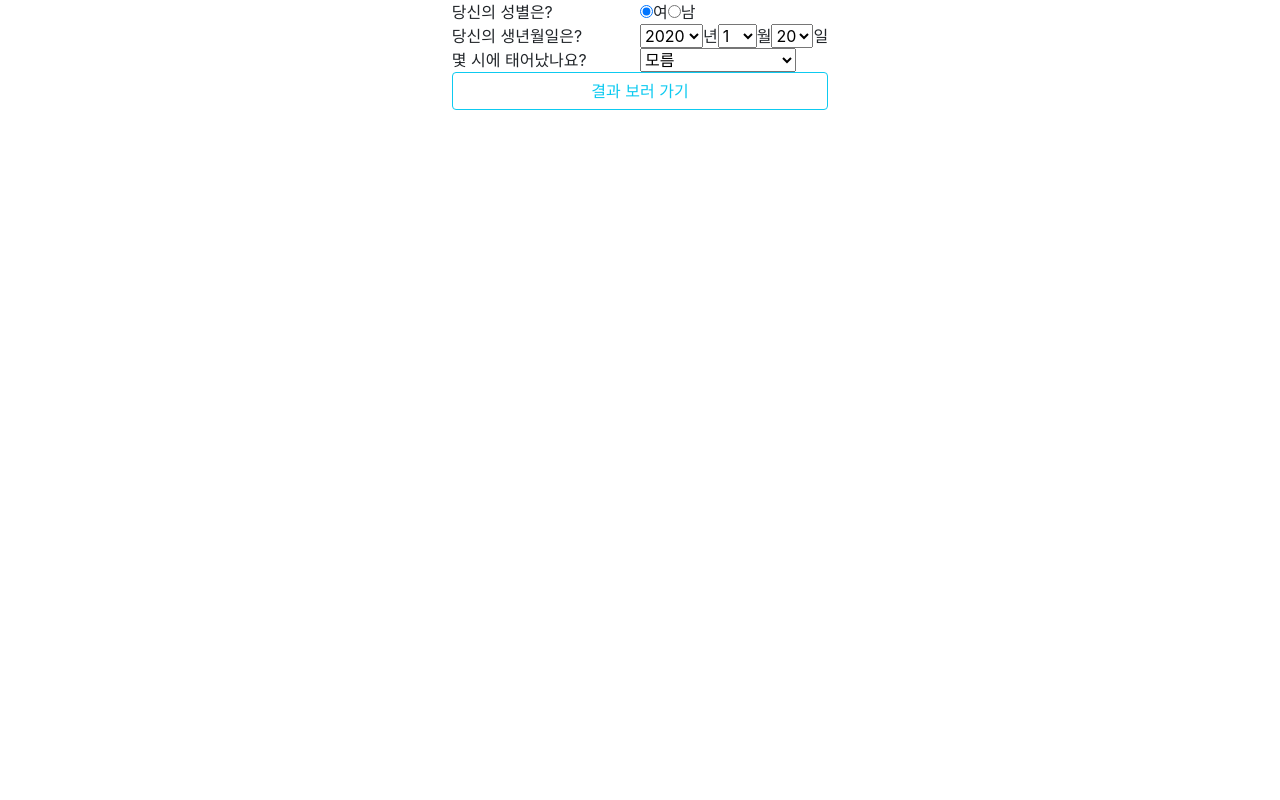
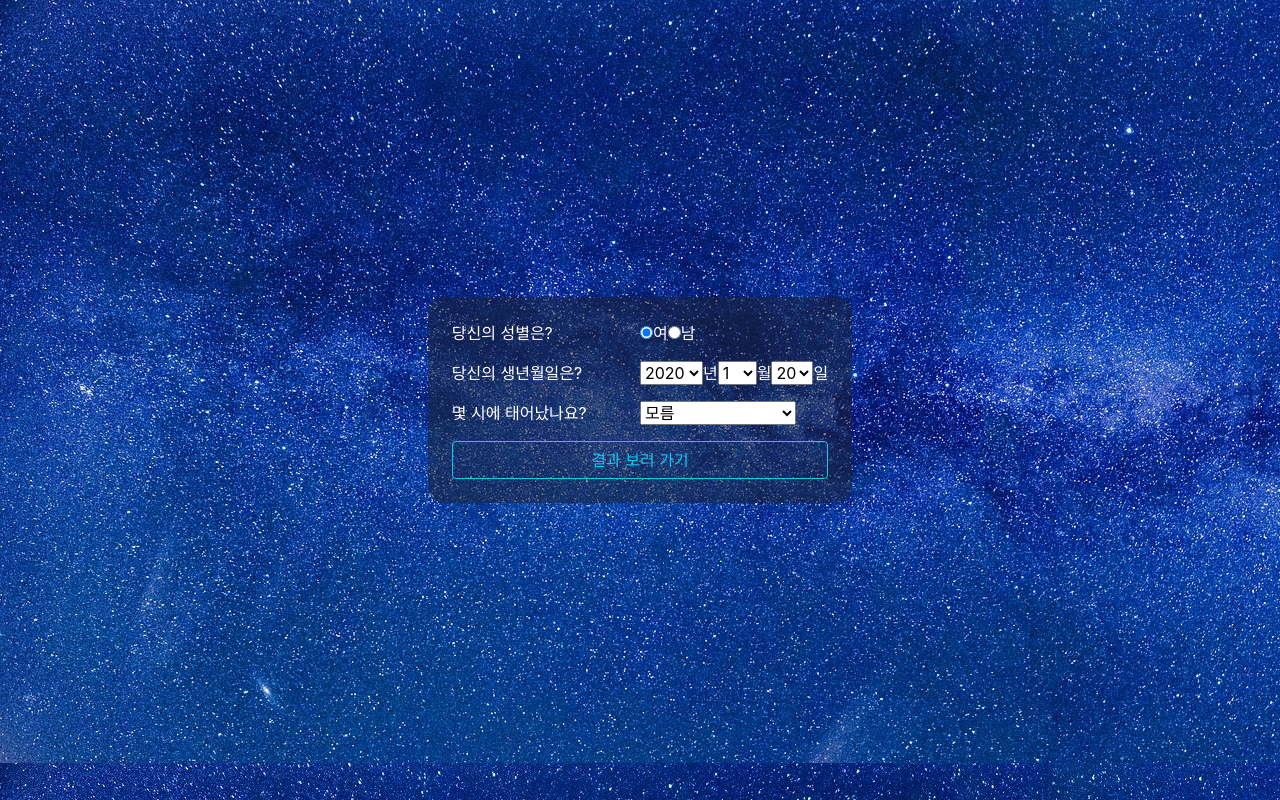
Before and after one commit to seohyun319/SOTD, a React (Create React App) app: page / in a window 1280 px wide. Built offline with nearby package versions, Linux system fonts and the light colour scheme.

Commit message:
FEAT: set select page's background and pose info center

```diff
--- a/src/App.js
+++ b/src/App.js
@@ -1,8 +1,9 @@
 import SelectInfo from "./components/views/SelectPage/SelectInfo"
+import Background from './components/static/milky-way.jpg';
 
 function App() {
   return (
-    <div className="App">
+    <div className="App" style={{backgroundImage:`url(${Background})`}}>
       <SelectInfo></SelectInfo>
     </div>
   );
--- a/src/components/views/SelectPage/SelectDate.js
+++ b/src/components/views/SelectPage/SelectDate.js
@@ -40,7 +40,6 @@ function SelectDate() {
     return (
         <div>
             <select value={selectedYear} onChange={handleSelectYear}>
-                console.log(1)
                 {year()}
             </select>년
             <select value={selectedMonth} onChange={handleSelectMonth}>
--- a/src/components/views/SelectPage/SelectPage.css
+++ b/src/components/views/SelectPage/SelectPage.css
@@ -1,5 +1,7 @@
 .App {
     justify-content: center;
+    align-items: center;
+    height: 100vh;
     display: flex;
 }
 
@@ -7,6 +9,11 @@
     max-width: 60rem;
     display: grid;
     grid-template-columns:1fr 1fr;
+    grid-row-gap: 1rem;
+    background-color: rgb(28 34 48 / 50%);
+    color: white;
+    padding: 1.5rem;
+    border-radius: 1rem;
     grid-template-areas:
         'q_sex sex'
         'q_birth birth'
@@ -30,3 +37,6 @@
 Button {
     grid-area: btn;
 }
+
+
+/* select date */
```
Also changed, not shown: src/components/static/milky-way.jpg (added).
